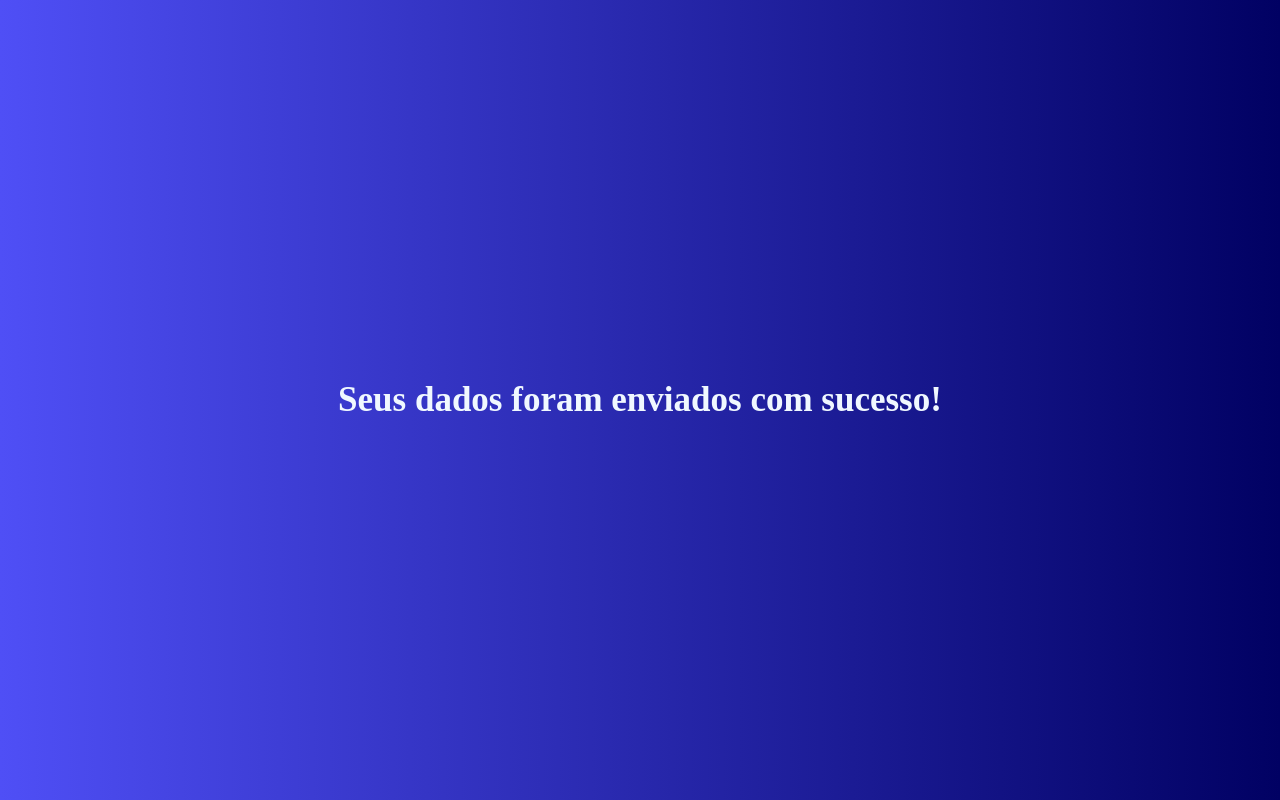
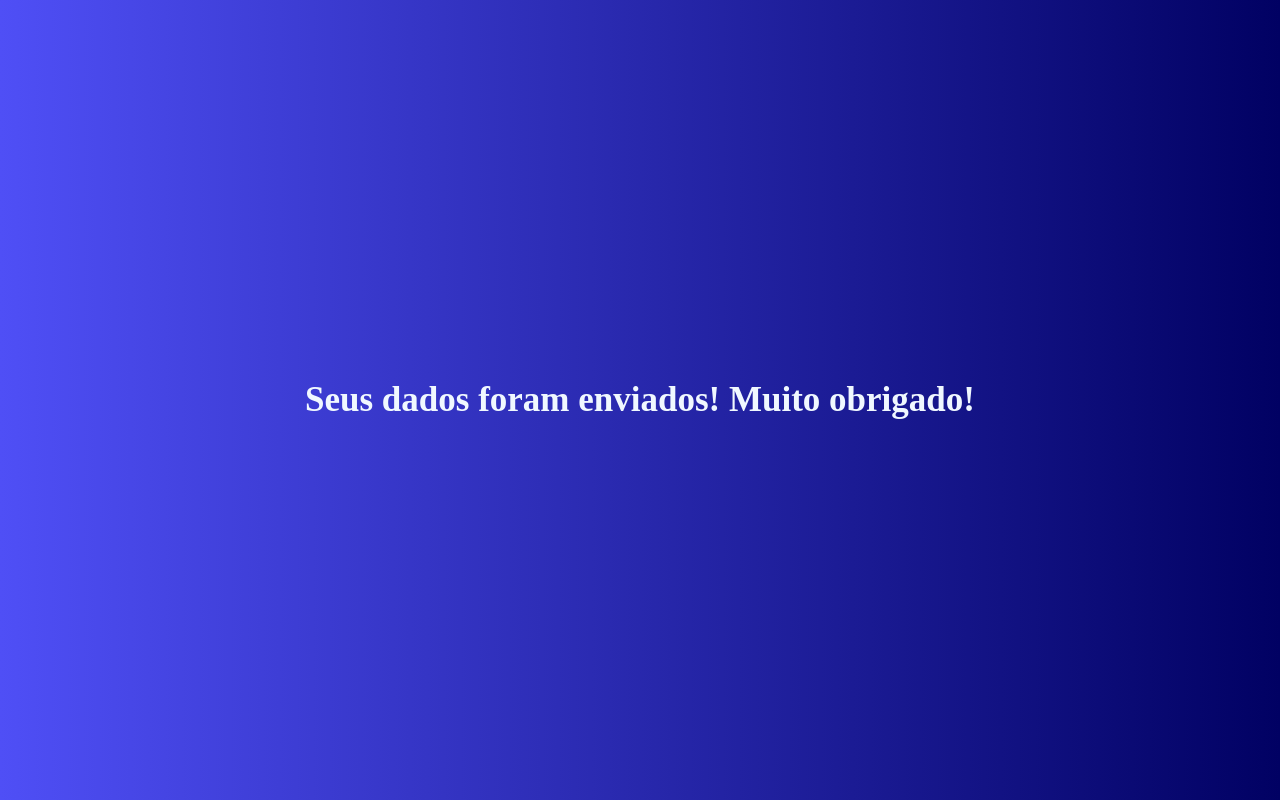
Before and after one commit to lima-nathalia/lima-nathalia.github.io, a plain HTML site: page obrigado.html in a window 1280 px wide. Drawn offline with Linux system fonts and the light colour scheme; a web font is replaced by a local one.

Commit message:
Alteração h1 página obrigado

```diff
--- a/obrigado.html
+++ b/obrigado.html
@@ -10,7 +10,7 @@
 
 <body>
 
-    <h1>Seus dados foram enviados com sucesso!</h1>
+    <h1>Seus dados foram enviados! Muito obrigado!</h1>
 
 </body>
 </html>
```
